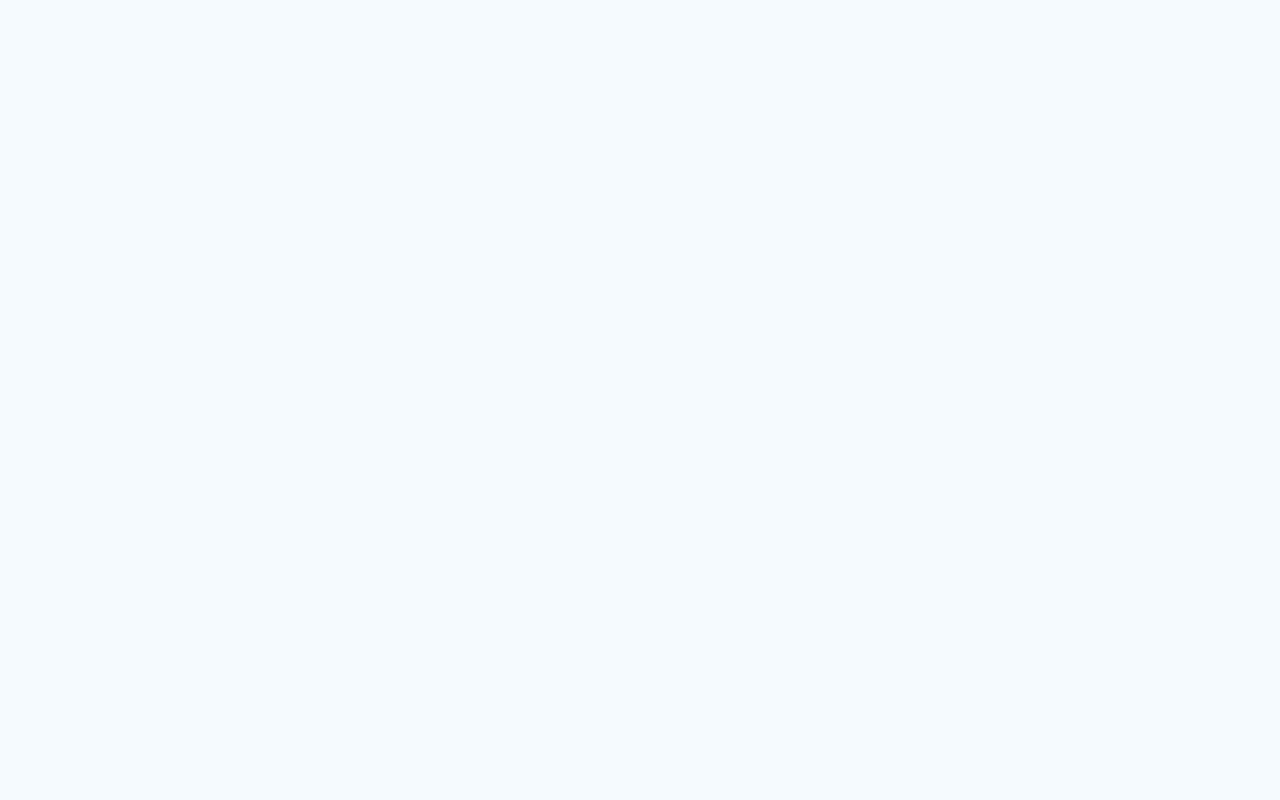
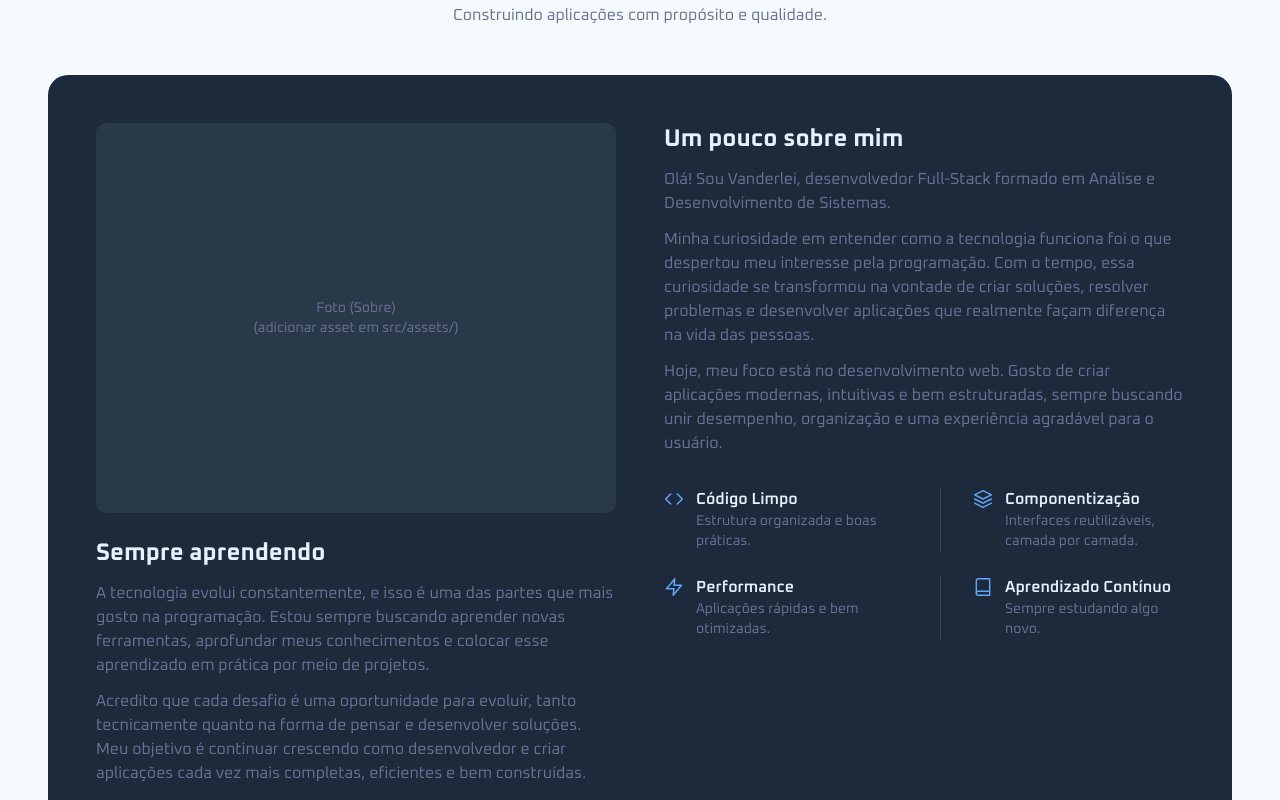
Before and after one commit to VanderleiFernandesds/Portfolio-Vanderlei, a React (Vite) app: page / in a window 1280 px wide. Shown: the part 1100-1900 px from the top of the page. Before the commit the page ends 947 px from the top, so only its background shows below. Built offline with nearby package versions, Linux system fonts and the light colour scheme.

Commit message:
feat: implementa seção about

```diff
--- a/src/App.jsx
+++ b/src/App.jsx
@@ -1,6 +1,7 @@
 import Navbar from './components/Navbar'
 import Footer from './components/Footer'
 import Hero from './sections/Hero'
+import About from './sections/About'
 
 function App() {
   return (
@@ -9,7 +10,8 @@ function App() {
 
       <main className="flex-1">
         <Hero />
-        {/* Sobre, Habilidades, Projetos e Contato serão implementados
+        <About />
+        {/* Habilidades, Projetos e Contato serão implementados
             nas próximas etapas, uma a uma. */}
       </main>
 
--- /dev/null
+++ b/src/components/FeatureItem.jsx
@@ -0,0 +1,19 @@
+/**
+ * FeatureItem
+ * Ícone (accent-light, sem fundo) + label + descrição.
+ * Usado no grid de diferenciais do About (design/references/about.png) —
+ * diferente do IconBadge, aqui o ícone não tem badge/fundo próprio.
+ */
+function FeatureItem({ icon, label, description, className = '' }) {
+  return (
+    <div className={`flex items-start gap-3 ${className}`.trim()}>
+      <span className="mt-0.5 shrink-0 text-accent-light">{icon}</span>
+      <div>
+        <p className="font-semibold text-text">{label}</p>
+        <p className="text-sm text-text-muted">{description}</p>
+      </div>
+    </div>
+  )
+}
+
+export default FeatureItem
--- a/src/components/SectionTitle.jsx
+++ b/src/components/SectionTitle.jsx
@@ -16,7 +16,7 @@ function SectionTitle({
   return (
     <div className={`flex flex-col gap-3 ${alignment} ${className}`.trim()}>
       {eyebrow && (
-        <span className="text-sm font-semibold tracking-widest text-text-muted uppercase">
+        <span className="text-sm font-semibold tracking-widest text-accent-light uppercase">
           {eyebrow}
         </span>
       )}
--- a/src/components/icons.jsx
+++ b/src/components/icons.jsx
@@ -113,3 +113,12 @@ export function CloseIcon({ className = 'h-5 w-5' }) {
     </svg>
   )
 }
+
+export function BookIcon({ className = 'h-5 w-5' }) {
+  return (
+    <svg className={className} {...defaultProps}>
+      <path d="M4 19.5A2.5 2.5 0 0 1 6.5 17H20" />
+      <path d="M6.5 2H20v20H6.5A2.5 2.5 0 0 1 4 19.5v-15A2.5 2.5 0 0 1 6.5 2Z" />
+    </svg>
+  )
+}
--- /dev/null
+++ b/src/data/aboutFeatures.js
@@ -0,0 +1,24 @@
+// Grid de diferenciais da seção About (design/references/about.png).
+// `icon` referencia um dos ícones exportados por src/components/icons.jsx.
+export const aboutFeatures = [
+  {
+    icon: 'code',
+    label: 'Código Limpo',
+    description: 'Estrutura organizada e boas práticas.',
+  },
+  {
+    icon: 'layers',
+    label: 'Componentização',
+    description: 'Interfaces reutilizáveis, camada por camada.',
+  },
+  {
+    icon: 'zap',
+    label: 'Performance',
+    description: 'Aplicações rápidas e bem otimizadas.',
+  },
+  {
+    icon: 'book',
+    label: 'Aprendizado Contínuo',
+    description: 'Sempre estudando algo novo.',
+  },
+]
--- /dev/null
+++ b/src/sections/About.jsx
@@ -0,0 +1,106 @@
+import Section from '../components/Section'
+import SectionTitle from '../components/SectionTitle'
+import FeatureItem from '../components/FeatureItem'
+import { CodeIcon, LayersIcon, ZapIcon, BookIcon } from '../components/icons'
+import { aboutFeatures } from '../data/aboutFeatures'
+
+// Foto ainda não fornecida para esta seção (é diferente da foto da Hero).
+// Quando o asset existir em src/assets/, importe e substitua o placeholder
+// abaixo, por exemplo:
+// import aboutPhoto from '../assets/about.jpg'
+
+const FEATURE_ICONS = {
+  code: <CodeIcon />,
+  layers: <LayersIcon />,
+  zap: <ZapIcon />,
+  book: <BookIcon />,
+}
+
+function About() {
+  return (
+    <Section id="sobre">
+      <SectionTitle
+        eyebrow="Sobre mim"
+        title="Quem está por trás do código"
+        description="Construindo aplicações com propósito e qualidade."
+      />
+
+      <div className="mt-12 grid gap-10 rounded-card bg-primary p-6 sm:p-8 lg:grid-cols-2 lg:gap-12 lg:p-12">
+        {/* Coluna esquerda: foto + "Sempre aprendendo" */}
+        <div className="flex flex-col gap-6">
+          <div className="flex aspect-4/3 w-full items-center justify-center rounded-button bg-surface/60">
+            <p className="px-4 text-center text-sm text-text-muted">
+              Foto (Sobre)
+              <br />
+              (adicionar asset em src/assets/)
+            </p>
+          </div>
+
+          <div>
+            <h3 className="text-xl font-bold text-text sm:text-2xl">
+              Sempre aprendendo
+            </h3>
+            <p className="mt-3 text-text-muted">
+              A tecnologia evolui constantemente, e isso é uma das partes que
+              mais gosto na programação. Estou sempre buscando aprender novas
+              ferramentas, aprofundar meus conhecimentos e colocar esse
+              aprendizado em prática por meio de projetos.
+            </p>
+            <p className="mt-3 text-text-muted">
+              Acredito que cada desafio é uma oportunidade para evoluir, tanto
+              tecnicamente quanto na forma de pensar e desenvolver soluções.
+              Meu objetivo é continuar crescendo como desenvolvedor e criar
+              aplicações cada vez mais completas, eficientes e bem
+              construídas.
+            </p>
+          </div>
+        </div>
+
+        {/* Coluna direita: "Um pouco sobre mim" + grid 2x2 de diferenciais */}
+        <div className="flex flex-col gap-8">
+          <div>
+            <h3 className="text-xl font-bold text-text sm:text-2xl">
+              Um pouco sobre mim
+            </h3>
+            <p className="mt-3 text-text-muted">
+              Olá! Sou Vanderlei, desenvolvedor Full-Stack formado em Análise
+              e Desenvolvimento de Sistemas.
+            </p>
+            <p className="mt-3 text-text-muted">
+              Minha curiosidade em entender como a tecnologia funciona foi o
+              que despertou meu interesse pela programação. Com o tempo, essa
+              curiosidade se transformou na vontade de criar soluções,
+              resolver problemas e desenvolver aplicações que realmente façam
+              diferença na vida das pessoas.
+            </p>
+            <p className="mt-3 text-text-muted">
+              Hoje, meu foco está no desenvolvimento web. Gosto de criar
+              aplicações modernas, intuitivas e bem estruturadas, sempre
+              buscando unir desempenho, organização e uma experiência
+              agradável para o usuário.
+            </p>
+          </div>
+
+          <div className="grid grid-cols-1 gap-x-8 gap-y-6 sm:grid-cols-2">
+            {aboutFeatures.map((feature, index) => (
+              <div
+                key={feature.label}
+                className={
+                  index % 2 === 1 ? 'sm:border-l sm:border-surface sm:pl-8' : ''
+                }
+              >
+                <FeatureItem
+                  icon={FEATURE_ICONS[feature.icon]}
+                  label={feature.label}
+                  description={feature.description}
+                />
+              </div>
+            ))}
+          </div>
+        </div>
+      </div>
+    </Section>
+  )
+}
+
+export default About
```
